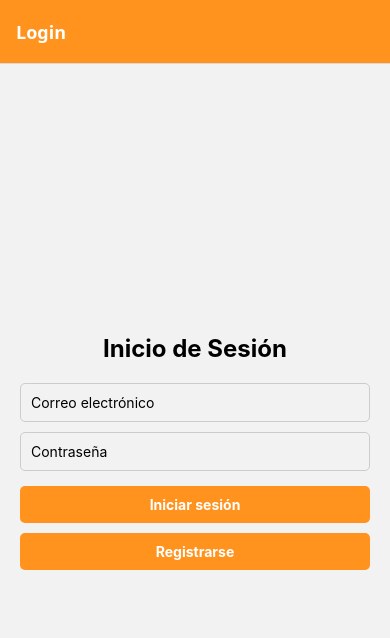
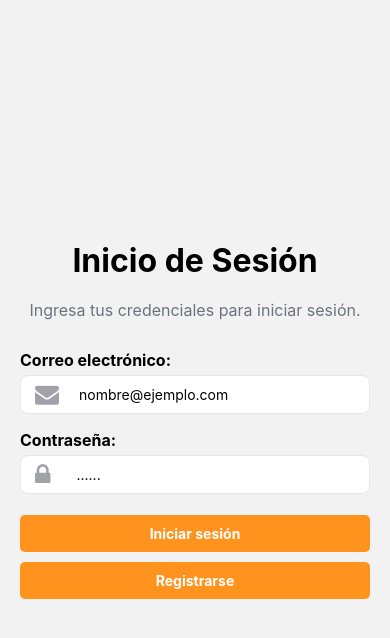
Before and after one commit to ferfloo27/recetas-app, a React Native app: screen /Login in a window 390 px wide. Shown: the top 638 px of the page. Built offline with nearby package versions, Linux system fonts and the light colour scheme.

Commit message:
Se agrego la seccion para ver el perfil del usuario, y se mejoro la vista del Login, y tambien se implemento el cierre de sesion

```diff
--- a/App.js
+++ b/App.js
@@ -11,6 +11,7 @@ import Favoritos from "./src/components/Favoritos";
 import MenuScreen from "./src/components/MenuScreen";
 import MealDetail from "./src/components/MealDetail";
 import DetalleIngrediente from "./src/components/DetalleIngrediente";
+import ProfileView from "./src/components/ProfileView";
 const Stack = createStackNavigator();
 
 export default function App() {
@@ -27,6 +28,8 @@ export default function App() {
             headerStyle: { backgroundColor: "#FF931E" },
             headerTintColor: "#fff",
             headerTitleStyle: { fontWeight: "bold" },
+            gestureEnabled: false,
+            headerShown: false,
           }}
         />
         {/* Pantalla de Buscador */}
@@ -124,6 +127,16 @@ export default function App() {
             headerTitleStyle: { fontWeight: "bold" },
           }}
         />
+        <Stack.Screen
+          name="ProfileView"
+          component={ProfileView}
+          options={{
+            title: "Perfil",
+            headerStyle: { backgroundColor: "#FF931E" },
+            headerTintColor: "#fff",
+            headerTitleStyle: { fontWeight: "bold" },
+          }}
+        />
       </Stack.Navigator>
     </NavigationContainer>
   );
--- a/src/components/BottomNav.js
+++ b/src/components/BottomNav.js
@@ -46,12 +46,13 @@ export default function BottomNav({ navigation, activeScreen }) {
         <FontAwesome name="cutlery" size={24} color="#FFFF" />
         <Text style={styles.navText}>Categorías</Text>
       </TouchableOpacity>
+
       <TouchableOpacity
         style={styles.navItem}
-        onPress={() => navigation.navigate("AndiRatingScreen")}
+        onPress={() => navigation.navigate("ProfileView")}
       >
-        <FontAwesome name="star" size={24} color="#FFFF" />
-        <Text style={styles.navText}>Calif. ANDI</Text>
+        <FontAwesome name="user" size={24} color="#FFFF" />
+        <Text style={styles.navText}>Perfil</Text>
       </TouchableOpacity>
     </View>
   );
--- a/src/components/Login.js
+++ b/src/components/Login.js
@@ -14,6 +14,7 @@ import {
 import { doc, setDoc, collection } from "firebase/firestore"; // Importamos Firestore
 import { auth, db } from "../../firebase-config"; // Importamos configuración de Firebase
 import { useNavigation } from "@react-navigation/native";
+import { FontAwesome } from "@expo/vector-icons";
 
 const Login = () => {
   const [email, setEmail] = useState("");
@@ -77,7 +78,10 @@ const Login = () => {
         const user = userCredential.user;
         console.log("Sesión iniciada con el correo:", user.email);
         Alert.alert("Inicio de sesión", `¡Bienvenido, ${user.email}!`);
-        navigation.navigate("Home");
+        navigation.reset({
+          index: 0,
+          routes: [{ name: "Home" }], // Reinicia la pila con Home como la única pantalla
+        });
       })
       .catch((error) => {
         console.log("Error al iniciar sesión:", error.message);
@@ -116,21 +120,49 @@ const Login = () => {
   return (
     <View style={styles.container}>
       <Text style={styles.title}>Inicio de Sesión</Text>
+      <Text style={styles.subtitle}>
+        Ingresa tus credenciales para iniciar sesión.
+      </Text>
+      <Text style={styles.label}>Correo electrónico: </Text>
+      <View style={styles.inputContainer}>
+        <FontAwesome
+          name="envelope"
+          size={24}
+          color="#A1A1AA"
+          style={styles.icon}
+        />
         <TextInput
           value={email}
           onChangeText={setEmail}
           style={styles.input}
-        placeholder="Correo electrónico"
+          placeholder="nombre@ejemplo.com"
           keyboardType="email-address"
+        />
+      </View>
+      <Text style={styles.label}>Contraseña: </Text>
+      <View style={styles.inputContainer}>
+        <FontAwesome
+          name="lock"
+          size={24}
+          color="#A1A1AA"
+          style={styles.icon}
         />
         <TextInput
           value={password}
           onChangeText={setPassword}
           style={styles.input}
-        placeholder="Contraseña"
+          placeholder="......"
           secureTextEntry
         />
-      <Pressable style={styles.button} onPress={handleLogin}>
+      </View>
+
+      <Pressable
+        onPress={handleLogin}
+        style={({ pressed }) => [
+          styles.button,
+          pressed && styles.buttonPressed, // Cambia el estilo cuando está presionado
+        ]}
+      >
         <Text style={styles.buttonText}>Iniciar sesión</Text>
       </Pressable>
       <Pressable style={styles.button} onPress={handleCreateAccount}>
@@ -144,21 +176,24 @@ const styles = StyleSheet.create({
   container: {
     flex: 1,
     justifyContent: "center",
-    alignItems: "center",
     padding: 20,
   },
   title: {
-    fontSize: 24,
+    fontSize: 32,
     fontWeight: "bold",
     marginBottom: 20,
+    textAlign: "center",
   },
   input: {
     width: "100%",
-    borderWidth: 1,
-    borderColor: "#ccc",
     borderRadius: 5,
     padding: 10,
-    marginBottom: 10,
+  },
+  subtitle: {
+    fontSize: 16,
+    color: "#6B7280",
+    textAlign: "center",
+    marginBottom: 30,
   },
   button: {
     backgroundColor: "#FF931E",
@@ -168,10 +203,36 @@ const styles = StyleSheet.create({
     width: "100%",
     alignItems: "center",
   },
+  buttonPressed: {
+    backgroundColor: "#3700B3", // Cambia a un color más oscuro al presionarlo
+    transform: [{ scale: 0.95 }], // Reduce ligeramente el tamaño
+  },
   buttonText: {
     color: "#fff",
     fontWeight: "bold",
   },
+  inputContainer: {
+    flexDirection: "row",
+    alignItems: "center",
+    justifyContent: "space-between",
+    backgroundColor: "white",
+    borderRadius: 8,
+    marginBottom: 16,
+    paddingHorizontal: 14,
+    borderWidth: 1,
+    borderColor: "#E5E7EB",
+    width: "100%",
+  },
+  label: {
+    fontSize: 16,
+    fontWeight: "bold",
+    marginBottom: 5,
+  },
+  icon: {
+    marginRight: 10,
+    width: 24,
+    height: 24,
+  },
 });
 
 export default Login;
--- /dev/null
+++ b/src/components/ProfileView.js
@@ -0,0 +1,73 @@
+import React, { useContext } from "react";
+import { View, Text, StyleSheet, Button, Alert } from "react-native";
+import { getAuth, signOut } from "firebase/auth";
+import { useNavigation } from "@react-navigation/native";
+// Ajusta la ruta según tu estructura
+
+const ProfileView = () => {
+  const navigation = useNavigation();
+
+  const auth = getAuth();
+  const user = auth.currentUser;
+  const handleLogout = () => {
+    Alert.alert("Cerrar sesión", "¿Estás seguro de que deseas cerrar sesión?", [
+      { text: "Cancelar", style: "cancel" },
+      {
+        text: "Cerrar sesión",
+        onPress: () => {
+          signOut(auth)
+            .then(() => {
+              Alert.alert(
+                "Sesión cerrada",
+                "Has cerrado sesión correctamente."
+              );
+
+              navigation.reset({
+                index: 0,
+                routes: [{ name: "Login" }], // La pila se reinicia en la pantalla de Login
+              });
+            })
+            .catch((error) => {
+              Alert.alert("Error", "Ocurrió un error al cerrar sesión.");
+              console.error(error);
+            });
+        },
+      },
+    ]);
+  };
+
+  return (
+    <View style={styles.container}>
+      <Text style={styles.title}>Perfil del Usuario</Text>
+      <Text style={styles.label}>Email:</Text>
+      <Text style={styles.email}>{user?.email || "No disponible"}</Text>
+      <Button title="Cerrar sesión" onPress={handleLogout} color="#ff5c5c" />
+    </View>
+  );
+};
+
+const styles = StyleSheet.create({
+  container: {
+    flex: 1,
+    justifyContent: "center",
+    alignItems: "center",
+    padding: 20,
+    backgroundColor: "#f9f9f9",
+  },
+  title: {
+    fontSize: 24,
+    fontWeight: "bold",
+    marginBottom: 20,
+  },
+  label: {
+    fontSize: 18,
+    color: "#555",
+  },
+  email: {
+    fontSize: 16,
+    color: "#333",
+    marginBottom: 40,
+  },
+});
+
+export default ProfileView;
```
Lines whose indentation alone changed are shown as unchanged.
